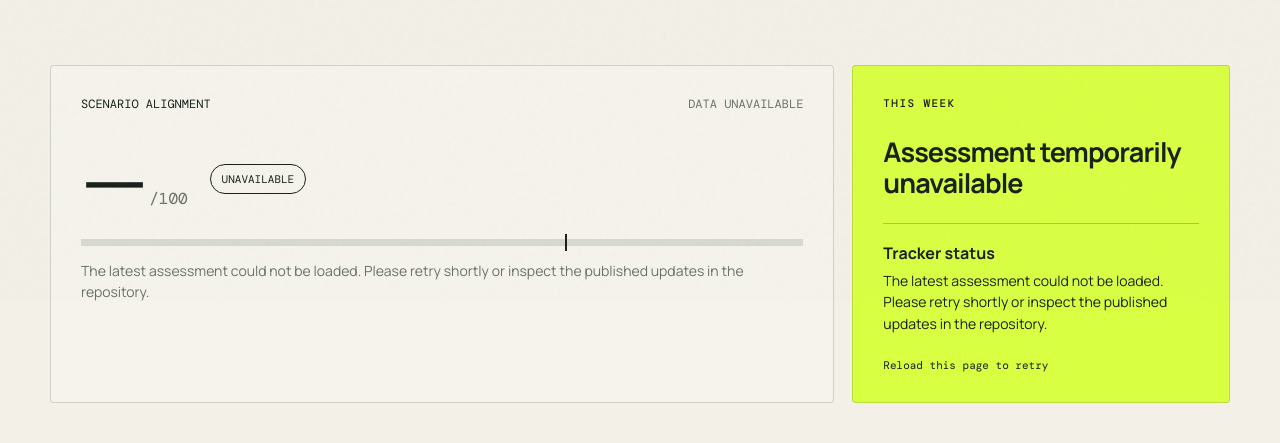
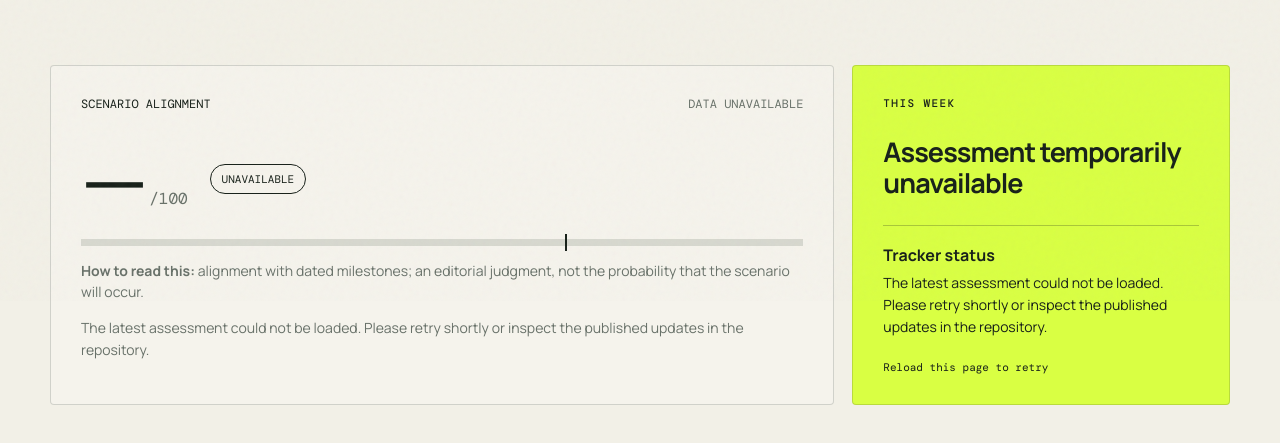
Before and after one commit to jemil-suleimanov/ai-2027-signal, a website: page public/index.html in a window 1280 px wide. Shown: the part 499-942 px from the top of the page. Drawn offline with nearby package versions, Linux system fonts and the light colour scheme; no server answers.

Commit message:
Clarify the alignment score meaning

```diff
--- a/public/index.html
+++ b/public/index.html
@@ -30,6 +30,7 @@
           <div class="score-head"><span>Scenario alignment</span><span id="confidence"></span></div>
           <div class="score-row"><span id="score">—</span><span class="score-denom">/100</span><span id="verdict" class="pill">Loading</span></div>
           <div class="meter"><i id="meter"></i><b class="scenario-tick" title="Scenario pace"></b></div>
+          <p class="score-definition"><strong>How to read this:</strong> alignment with dated milestones; an editorial judgment, not the probability that the scenario will occur.</p>
           <p id="score-note" role="status" aria-live="polite" aria-atomic="true" aria-busy="true">Loading the latest weekly assessment…</p>
         </div>
         <div class="now-card">
```
